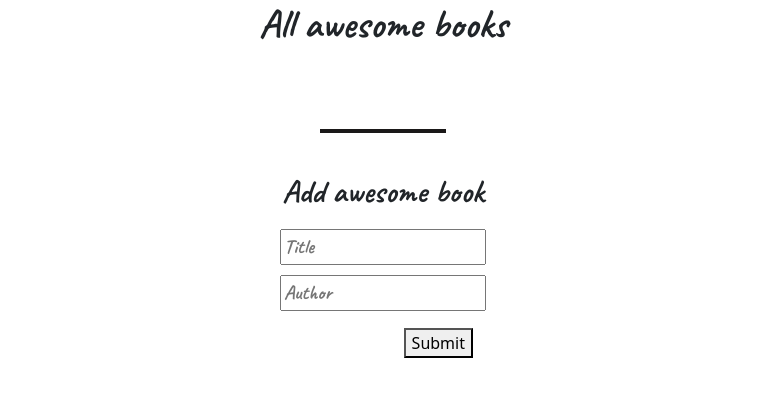
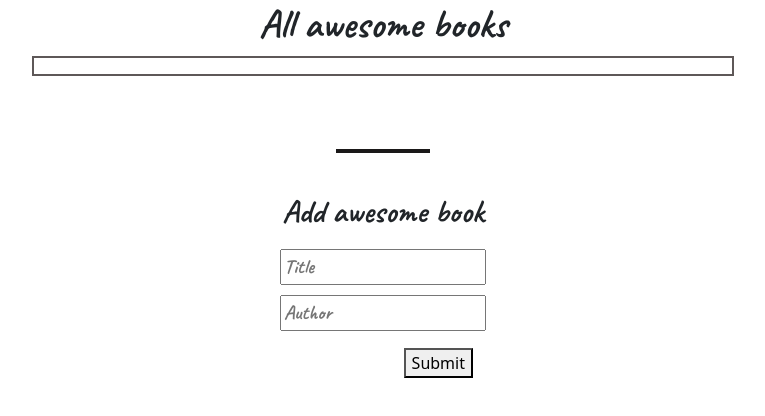
Before and after one commit to JuliCarracedo/awesome-books, a website: page index.html in a window 1280 px wide. Shown: the whole page, without its empty margins (257-1022 px from the left). Drawn offline with nearby package versions, Linux system fonts and the light colour scheme.

Commit message:
Modify the display book section style

```diff
--- a/index.html
+++ b/index.html
@@ -8,7 +8,7 @@
     <link rel="stylesheet" href="/style.css">
     <title>Document</title>
 </head>
-<body class="container-fluid w-100 d-flex flex-column align-items-center">
+<body class="container-fluid w-75 d-flex flex-column align-items-center">
     <h1 class="ff-caveat">All awesome books</h1>
     <div class="books ff-caveat w-75 container-fluid d-flex flex-column"></div>
     <hr>
--- a/style.css
+++ b/style.css
@@ -17,6 +17,12 @@
   background-color: #bbb;
 }
 
+.books {
+  border: 2px solid rgb(94, 88, 88);
+  padding: 1vh 0;
+  min-width: 200px;
+}
+
 .division {
   border: 2px solid rgb(26, 24, 24);
   width: 10%;
```
